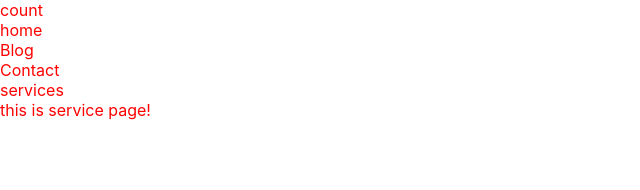
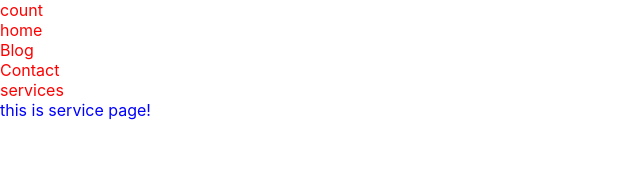
Before and after one commit to ravidhwn01/nextJs-code, a Next.js app: page /service in a window 1280 px wide. Shown: the top 190 px of the page, without its empty margins (0-640 px from the left). Built offline with nearby package versions, Linux system fonts and the light colour scheme.

Commit message:
inline css  in next js

```diff
--- a/pages/home.js
+++ b/pages/home.js
@@ -4,7 +4,8 @@ const home = () => {
   return (
   <>
     <Navbar/>
-    <div>home page!</div>
+    <div  style={{color:"green"} }>home page!</div>
+    {/* using inline css */}
   </>)
 };
 
--- a/pages/service.js
+++ b/pages/service.js
@@ -1,10 +1,10 @@
 import Navbar from "../components/navbar";
-
+import styles from '../styles/service.module.css'
 const Service = () => {
   return (
     <>
     <Navbar/>
-      <div>this is service page!</div>
+      <div className= {styles.header}>this is service page!</div>
     </>
   );
 };
--- /dev/null
+++ b/styles/service.module.css
@@ -0,0 +1,3 @@
+.header{
+    color: blue;
+}
```
